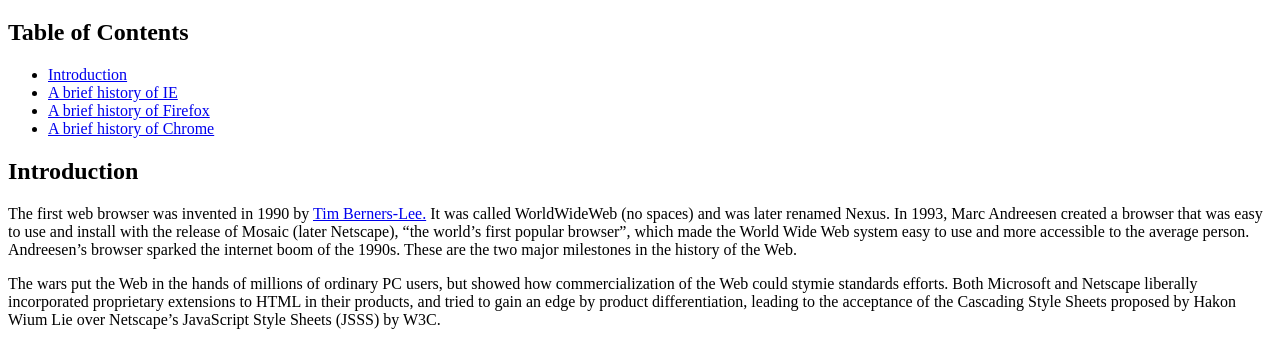
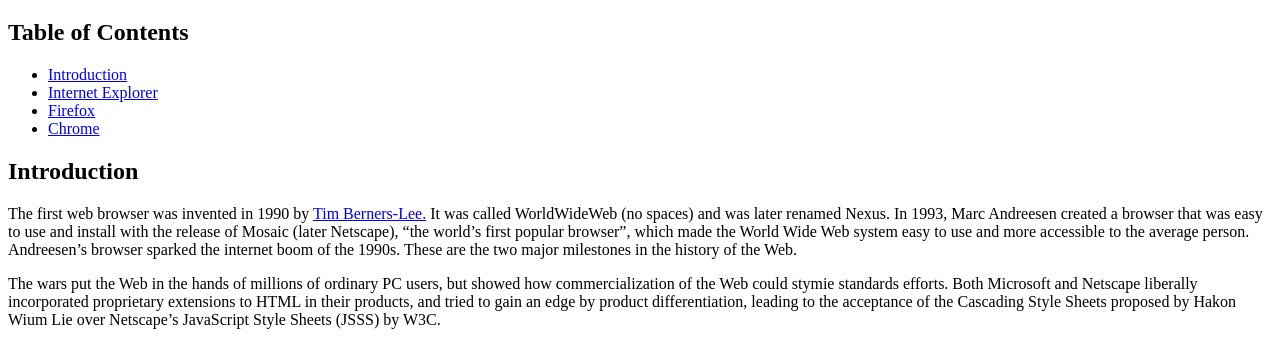
Before and after one commit to klai9/ITM352_S22_repo, a website: page WODs/BrowserHistory1/index.html in a window 1280 px wide. Shown: the part 61-407 px from the top of the page. Drawn offline with Linux system fonts and the light colour scheme.

Commit message:
Update index.html

```diff
--- a/WODs/BrowserHistory1/index.html
+++ b/WODs/BrowserHistory1/index.html
@@ -10,9 +10,9 @@
     <h1>A history of web browsers</h1>
     <h2>Table of Contents</h2>
        <ul><li><a href="#Introduction">Introduction</a></li>
-        <li><a href="#A brief history of IE">A brief history of IE</a></li>
-        <li><a href="#A brief history of Firefox">A brief history of Firefox</a></li>
-        <li><a href="#A brief history of Chrome">A brief history of Chrome</a></li></ul>
+        <li><a href="#A brief history of IE">Internet Explorer</a></li>
+        <li><a href="#A brief history of Firefox">Firefox</a></li>
+        <li><a href="#A brief history of Chrome">Chrome</a></li></ul>
     <h2 id="Introduction">Introduction</h2>
         <p>The first web browser was invented in 1990 by <a href=https://en.wikipedia.org/wiki/Tim_Berners-Lee>Tim Berners-Lee.</a> It was called WorldWideWeb (no spaces) and was later renamed Nexus. In 1993, Marc Andreesen created a browser that was easy to use and install with the release of Mosaic (later Netscape), “the world’s first popular browser”, which made the World Wide Web system easy to use and more accessible to the average person. Andreesen’s browser sparked the internet boom of the 1990s. These are the two major milestones in the history of the Web.
         </p>
```
